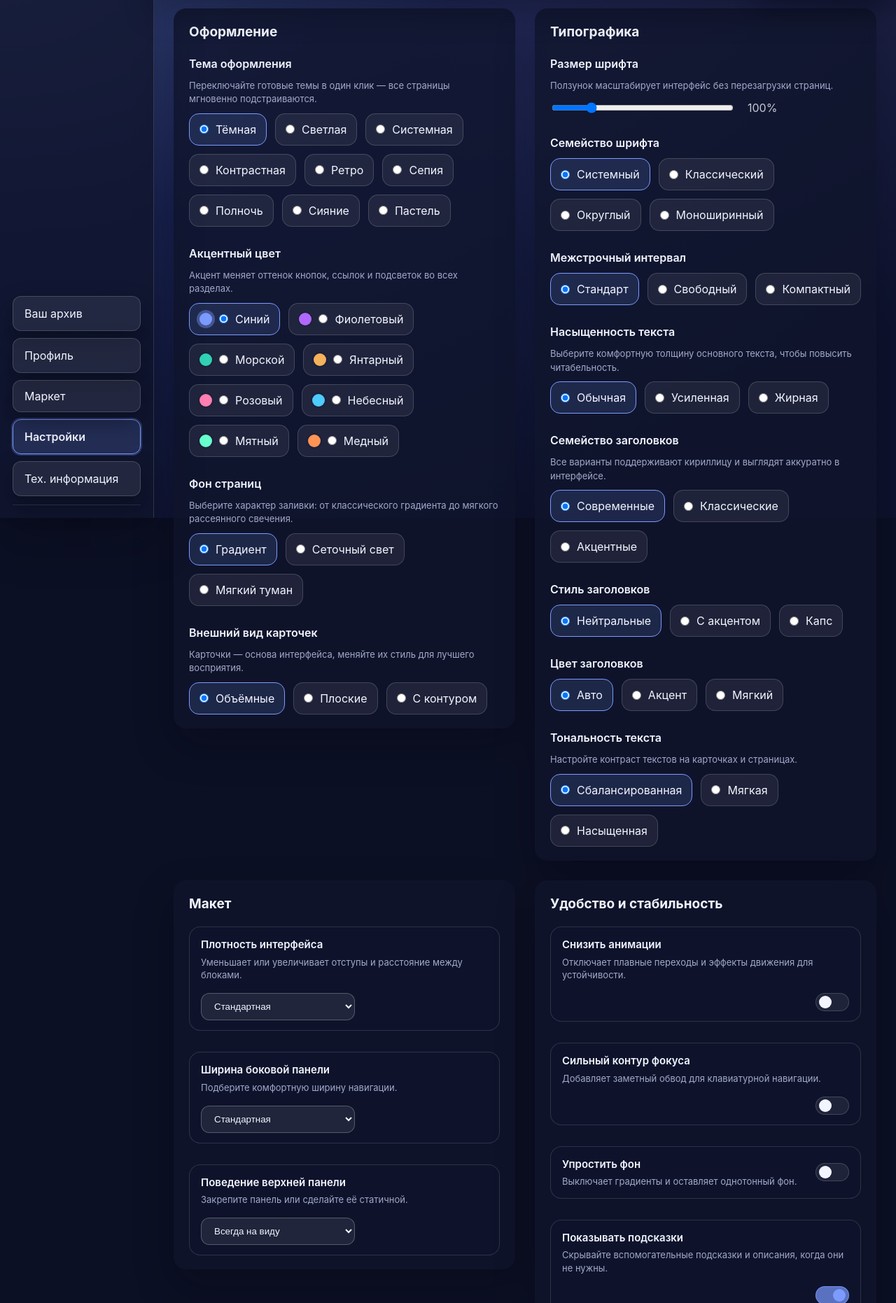
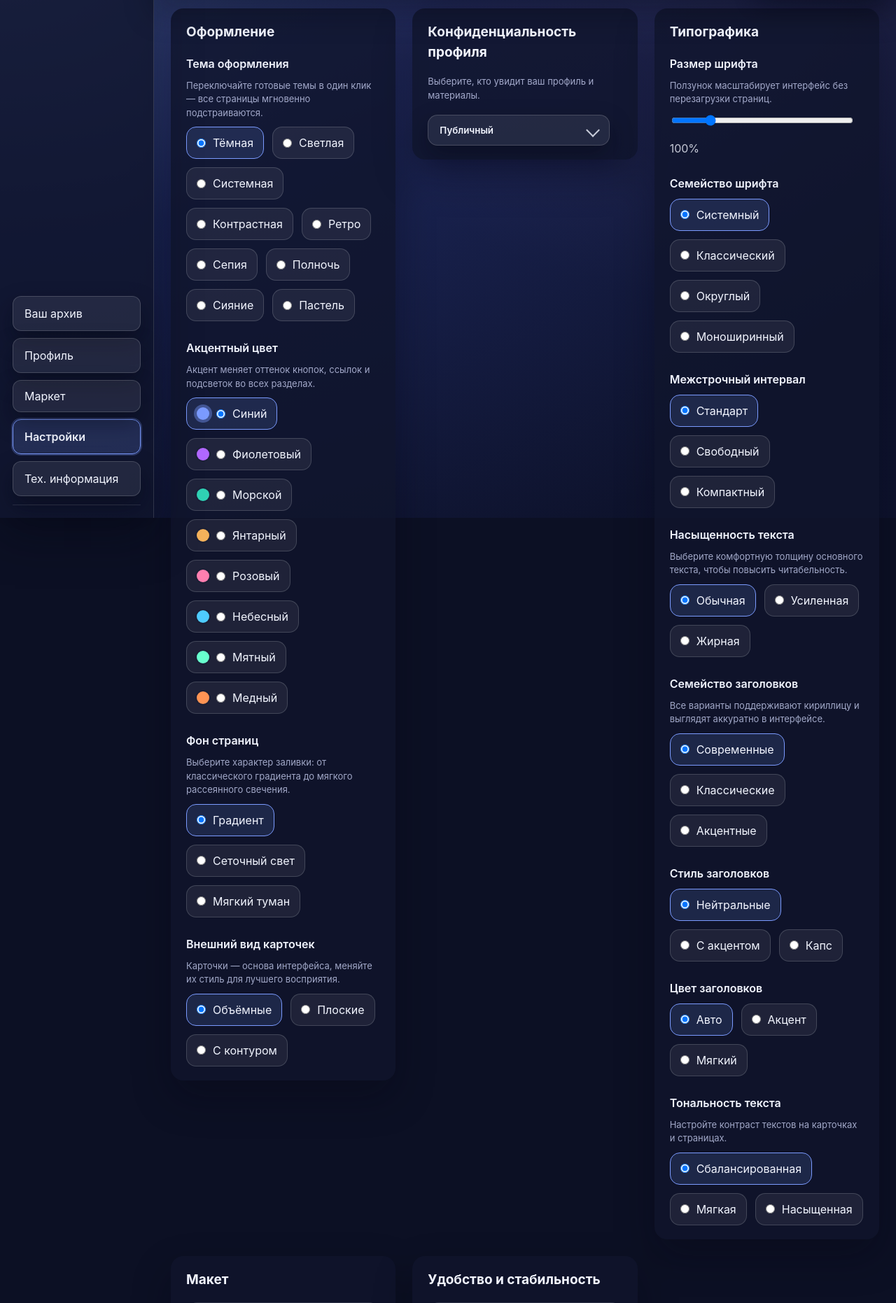
Before and after one commit to JasonVoorchees/Mysite_v.2, a Django app: page /settings.html in a window 1280 px wide. Shown: the part 60-1922 px from the top of the page at 70% size. Run offline with Django 4.2, Linux system fonts and the light colour scheme.

Commit message:
Normalize settings spacing and layout controls

```diff
--- a/core/static/css/settings.css
+++ b/core/static/css/settings.css
@@ -1,5 +1,5 @@
-.settings-grid{display:grid;grid-template-columns:repeat(auto-fit,minmax(320px,1fr));gap:var(--gap);align-items:start;margin:0;}
-.card.settings-card{background:var(--card);border-radius:18px;padding:20px 22px;box-shadow:0 24px 56px rgba(5,7,18,0.32);display:flex;flex-direction:column;gap:18px;margin:0}
+.settings-grid{display:grid;grid-template-columns:repeat(auto-fit,minmax(320px,1fr));gap:var(--gap);align-items:start;align-content:start;grid-auto-flow:row dense;margin:0;}
+.card.settings-card{background:var(--card);border-radius:18px;padding:var(--space-md) calc(var(--space-md) + 2px);box-shadow:0 24px 56px rgba(5,7,18,0.32);display:flex;flex-direction:column;gap:calc(var(--space-sm) + 2px);margin:0}
 body.theme-light .card.settings-card{box-shadow:0 14px 32px rgba(136,150,230,0.2);}
 body.theme-retro .card.settings-card{box-shadow:0 20px 44px rgba(14,16,28,0.38);}
 body.theme-sepia .card.settings-card{box-shadow:0 20px 44px rgba(60,32,18,0.36);}
@@ -8,8 +8,8 @@
 .settings-note{margin:0;color:var(--muted);font-size:13px}
 .settings-group{display:flex;flex-direction:column;gap:10px}
 .settings-group+.settings-group{margin-top:8px}
-.settings-card .row{display:flex;align-items:center;gap:12px;flex-wrap:wrap}
-.settings-card .row.range-row{gap:18px}
+.settings-card .row{display:flex;align-items:center;gap:var(--space-xs);flex-wrap:wrap}
+.settings-card .row.range-row{gap:calc(var(--space-sm) + 2px)}
 .settings-card input[type='range']{width:260px;max-width:100%}
 .settings-card .radio{display:inline-flex;align-items:center;gap:10px;padding:10px 14px;background:color-mix(in srgb,var(--btn-bg) 86%, transparent);color:var(--btn-fg);border:1px solid var(--btn-border);border-radius:14px;transition:background-color .2s ease,color .2s ease,border-color .2s ease,transform .18s ease;cursor:pointer}
 .settings-card .radio:hover{background:var(--btn-bg-hover)}
@@ -32,13 +32,22 @@
 .accent-option--sky{--accent-swatch:#4ecbff;}
 .accent-option--mint{--accent-swatch:#68ffce;}
 .accent-option--copper{--accent-swatch:#ff9454;}
-.settings-option{display:flex;align-items:center;justify-content:space-between;gap:16px;padding:14px 16px;border-radius:16px;background:color-mix(in srgb,var(--card) 88%, transparent);border:1px solid color-mix(in srgb,var(--btn-border) 80%, transparent);transition:background-color .2s ease,border-color .2s ease,box-shadow .2s ease;flex-wrap:wrap}
-.settings-option+ .settings-option{margin-top:12px}
+.settings-option{display:flex;align-items:center;justify-content:space-between;gap:var(--space-sm);padding:calc(var(--space-xs) + 2px) var(--space-sm);border-radius:16px;background:color-mix(in srgb,var(--card) 88%, transparent);border:1px solid color-mix(in srgb,var(--btn-border) 80%, transparent);transition:background-color .2s ease,border-color .2s ease,box-shadow .2s ease;flex-wrap:wrap}
+.settings-option+ .settings-option{margin-top:var(--space-xs)}
 .settings-option:hover{border-color:color-mix(in srgb,var(--accent) 32%, transparent);box-shadow:0 12px 28px rgba(5,7,18,0.24)}
 .setting-option__info{display:flex;flex-direction:column;gap:4px;min-width:0}
 .setting-option__title{font-weight:600;font-size:15px}
 .setting-option__desc{font-size:13px;color:var(--muted);line-height:1.45}
-.settings-option select{min-width:180px;max-width:220px;width:100%}
+.select-control{position:relative;min-width:180px;max-width:220px;width:100%}
+.select-control::after{content:"";position:absolute;right:16px;top:50%;width:12px;height:12px;border-right:2px solid currentColor;border-bottom:2px solid currentColor;transform:translateY(-50%) rotate(45deg);opacity:.8;pointer-events:none;transition:transform .2s ease,opacity .2s ease;}
+.select-control select{appearance:none;-webkit-appearance:none;-moz-appearance:none;width:100%;background:color-mix(in srgb,var(--btn-bg) 86%, transparent);border:1px solid var(--btn-border);border-radius:14px;padding:10px 42px 10px 16px;min-height:44px;color:var(--btn-fg);font:inherit;font-weight:600;line-height:1.2;transition:background-color .2s ease,border-color .2s ease,box-shadow .2s ease,color .2s ease;box-shadow:none;cursor:pointer;}
+.select-control select:hover{background:var(--btn-bg-hover);}
+.select-control select:focus-visible{outline:2px solid var(--accent);outline-offset:3px;}
+.select-control:focus-within::after{transform:translateY(-50%) rotate(-135deg);opacity:1;}
+.select-control:focus-within select{box-shadow:0 12px 28px rgba(5,7,18,0.32);background:color-mix(in srgb,var(--btn-bg) 70%, transparent);}
+body.theme-light .select-control:focus-within select{box-shadow:0 12px 26px rgba(105,120,200,0.18);}
+body.theme-retro .select-control:focus-within select{box-shadow:0 12px 26px rgba(16,18,30,0.28);}
+body.theme-sepia .select-control:focus-within select{box-shadow:0 12px 26px rgba(62,34,18,0.28);}
 .settings-option .switch{margin-left:auto}
 .switch{position:relative;display:inline-flex;align-items:center;width:48px;height:26px;flex:0 0 auto}
 .switch input{opacity:0;width:0;height:0}
--- a/core/static/css/style.css
+++ b/core/static/css/style.css
@@ -1,7 +1,14 @@
 
 :root{
   --sidebar-w:220px;
-  --gap:28px;
+  --space-2xs:8px;
+  --space-xs:12px;
+  --space-sm:16px;
+  --space-md:20px;
+  --space-lg:24px;
+  --space-xl:32px;
+  --space-xxl:40px;
+  --gap:var(--space-lg);
   --font-body:-apple-system,BlinkMacSystemFont,"Segoe UI",Roboto,Arial,sans-serif;
   --base-line-height:1.5;
   --app-gradient:
@@ -393,7 +400,7 @@
 body.focus-strong textarea:focus-visible{outline:2px solid var(--accent)!important;outline-offset:3px!important;box-shadow:0 0 0 4px color-mix(in srgb,var(--accent) 25%, transparent)!important;}
 
 /* Sidebar */
-.sidebar{position:fixed;left:0;top:0;bottom:0;width:var(--sidebar-w);padding:18px;background:var(--card);display:flex;flex-direction:column;align-items:center;gap:12px;border-right:1px solid var(--card-border);box-shadow:0 28px 60px rgba(5,7,18,0.38);z-index:40;transition:background-color .25s ease,border-color .25s ease,box-shadow .25s ease}
+.sidebar{position:fixed;left:0;top:0;bottom:0;width:var(--sidebar-w);padding:18px;background:var(--card);display:flex;flex-direction:column;align-items:center;gap:var(--space-xs);border-right:1px solid var(--card-border);box-shadow:0 28px 60px rgba(5,7,18,0.38);z-index:40;transition:background-color .25s ease,border-color .25s ease,box-shadow .25s ease}
 .logo{
   font-size:22px;
   margin-top:6px;
@@ -406,11 +413,11 @@
 a.logo{cursor:pointer;}
 
 /* side buttons */
-.side-nav{width:100%;display:flex;flex-direction:column;gap:12px}
+.side-nav{width:100%;display:flex;flex-direction:column;gap:var(--space-xs)}
 .sidebar .side-nav{flex:1;align-self:stretch;min-height:0}
 .side-nav-scroll{flex:0 1 auto;min-height:0;overflow-y:auto;display:flex;flex-direction:column;gap:10px;padding-right:4px;-ms-overflow-style:none;scrollbar-width:none;}
 .side-nav-scroll::-webkit-scrollbar{display:none;}
-.side-nav-footer{margin-top:auto;width:100%;display:flex;flex-direction:column;gap:12px;}
+.side-nav-footer{margin-top:auto;width:100%;display:flex;flex-direction:column;gap:var(--space-xs);}
 .side-nav-links{display:flex;flex-direction:column;gap:10px;width:100%;}
 .side-nav-links .side-btn{width:100%;}
 
@@ -521,7 +528,7 @@
 h1{margin:0 0 18px;font-size:20px}
 .archive-empty{display:flex;align-items:center;justify-content:center;min-height:220px;text-align:center;background:var(--card);border:1px dashed var(--card-border);border-radius:16px;color:var(--muted);box-shadow:0 26px 60px rgba(5,7,18,0.35)}
 .archive-empty p{margin:0;padding:36px}
-.rubrics{display:flex;flex-direction:column;gap:24px}
+.rubrics{display:flex;flex-direction:column;gap:var(--space-lg)}
 .rubric-card{background:var(--card);border-radius:16px;border:1px solid var(--card-border);padding:22px 24px;box-shadow:0 26px 60px rgba(5,7,18,0.32);transition:background-color .2s ease,border-color .2s ease,color .2s ease,box-shadow .2s ease}
 .rubric-card__header{display:flex;justify-content:flex-end;margin-bottom:16px}
 .rubric-card__controls{display:flex;flex-wrap:wrap;gap:10px;justify-content:flex-end;width:100%}
@@ -558,7 +565,7 @@
 
 /* news list: news stretch symmetrically between sidebar and right edge via padding on main and card width 100% */
 .news-toggle{opacity: 0;transition: opacity 0.3s ease;}
-.news-list{display:flex;flex-direction:column;gap:16px}
+.news-list{display:flex;flex-direction:column;gap:var(--space-sm)}
 .news-card{background:var(--card);border-radius:14px;padding:20px 22px 56px;box-shadow:0 24px 56px rgba(5,7,18,0.32);border:1px solid var(--card-border);position:relative;transition:transform .12s ease,box-shadow .16s ease,border-color .2s ease;overflow:hidden;width:100%;cursor:pointer}
 .news-card:focus-visible{outline:2px solid var(--accent);outline-offset:4px}
 .news-card:hover .news-toggle{transform:translateY(-4px);box-shadow:0 24px 52px rgba(5,7,18,0.36);opacity: 1;}
@@ -892,21 +899,21 @@
 body.line-relaxed{--base-line-height:1.7;}
 body.line-compact{--base-line-height:1.35;}
 
-body.density-cozy{--gap:28px;}
-body.density-compact{--gap:22px;}
-body.density-spacious{--gap:36px;}
-body.density-compact .settings-card{padding:18px 20px;gap:14px;}
-body.density-spacious .settings-card{padding:24px 26px;gap:22px;}
-body.density-compact .settings-option{padding:12px 14px;}
-body.density-spacious .settings-option{padding:16px 18px;}
-body.density-compact .settings-grid{gap:20px;}
-body.density-spacious .settings-grid{gap:36px;}
+body.density-cozy{--gap:var(--space-lg);}
+body.density-compact{--gap:var(--space-md);}
+body.density-spacious{--gap:calc(var(--space-xl) + 4px);}
+body.density-compact .settings-card{padding:calc(var(--space-sm) + 2px) var(--space-md);gap:calc(var(--space-sm) - 2px);}
+body.density-spacious .settings-card{padding:var(--space-lg) calc(var(--space-lg) + 2px);gap:calc(var(--space-lg) - 2px);}
+body.density-compact .settings-option{padding:var(--space-xs) calc(var(--space-sm) - 2px);}
+body.density-spacious .settings-option{padding:var(--space-sm) calc(var(--space-md) - 2px);}
+body.density-compact .settings-grid{gap:var(--space-md);}
+body.density-spacious .settings-grid{gap:calc(var(--space-xl) + 4px);}
 body.density-compact .main{padding-top:64px;}
 body.density-spacious .main{padding-top:80px;}
-body.density-compact .rubrics{gap:18px;}
-body.density-spacious .rubrics{gap:32px;}
-body.density-compact .news-list{gap:12px;}
-body.density-spacious .news-list{gap:24px;}
+body.density-compact .rubrics{gap:calc(var(--space-md) - 2px);}
+body.density-spacious .rubrics{gap:var(--space-xl);}
+body.density-compact .news-list{gap:var(--space-xs);}
+body.density-spacious .news-list{gap:var(--space-lg);}
 
 body.sidebar-normal{--sidebar-w:220px;}
 body.sidebar-narrow{--sidebar-w:180px;}
```
Also changed, not shown: core/templates/settings.html (+23 -17 lines).
